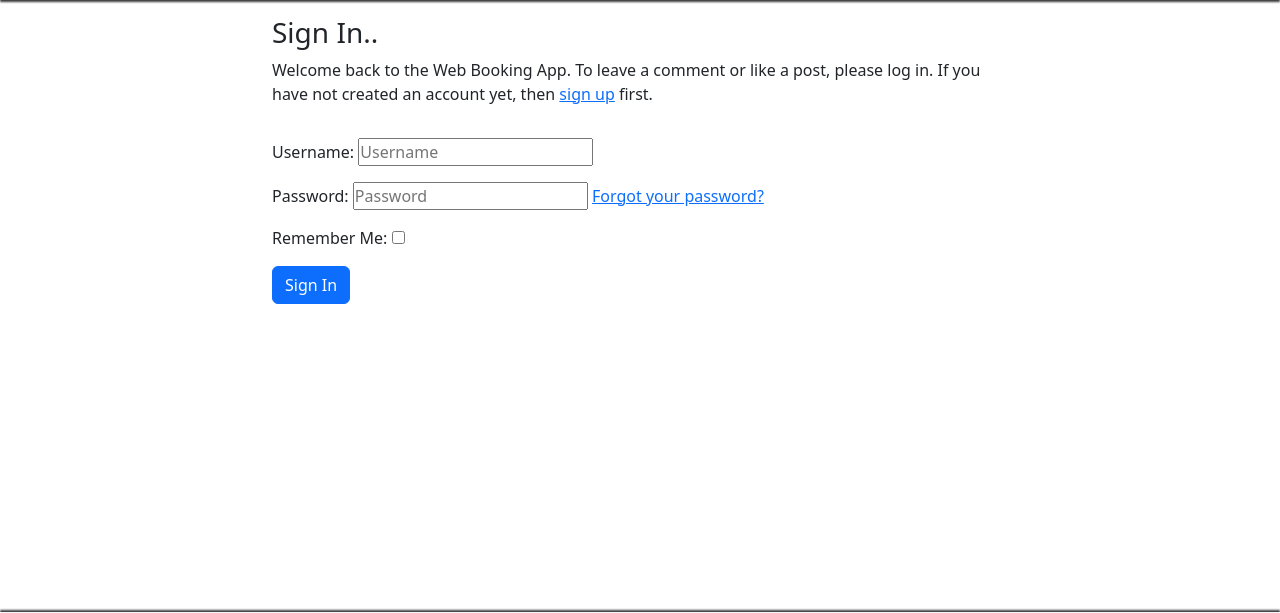
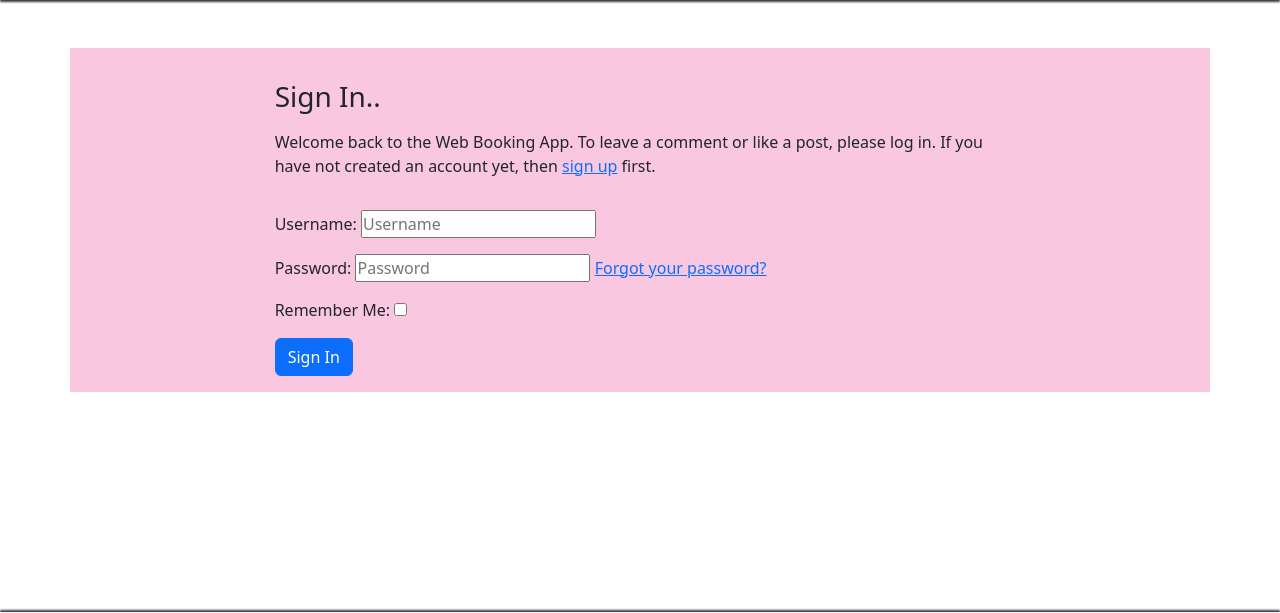
Before and after one commit to kasemdeautsch/PP4, a Django app: page /accounts/login/ in a window 1280 px wide. Shown: the part 72-685 px from the top of the page. Run offline with Django 4.2, Linux system fonts and the light colour scheme; parts of the project's set-up code (start-up, migrations or seed data) failed here and were passed over; some libraries are stand-ins or nearby versions.

Commit message:
style the log in page

```diff
--- a/templates/account/login.html
+++ b/templates/account/login.html
@@ -7,10 +7,10 @@
 
 {% block content %}
 
-<div class="container">
+<div class="container c-color p-3 mt-5">
     <div class="row">
-        <div class="col-md-8 mt-3 offset-md-2 ">
-            <h3>{% trans "Sign In.." %}</h3>
+        <div class="col-md-8 mt-3 offset-md-2">
+            <h3 class="mb-3">{% trans "Sign In.." %}</h3>
 
             <p>{% blocktrans %}Welcome back to the Web Booking App. To leave a comment or like a post, please log in. If
                 you
```
